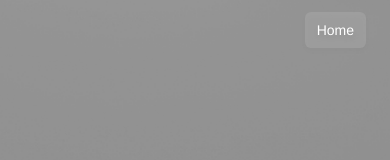
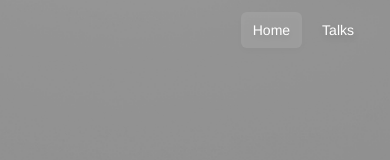
Before and after one commit to ErinCGallagher/personal-nextjs-website, a Next.js app: page / in a window 390 px wide. Shown: the top 160 px of the page. Built offline with nearby package versions, Linux system fonts and the light colour scheme.

Commit message:
update mobile header logic

```diff
--- a/app/components/header.tsx
+++ b/app/components/header.tsx
@@ -7,10 +7,10 @@ export default function Header() {
   const pathname = usePathname() || "/"
 
   const links = [
-    { href: "/", label: "Home" },
-    { href: "/talks", label: "Talks" },
-    // { href: "/blog", label: "Blog" },
-    { href: "/game", label: "Game" },
+    { href: "/", label: "Home", mobile: true },
+    { href: "/talks", label: "Talks", mobile: true },
+    // { href: "/blog", label: "Blog", mobile: true },
+    { href: "/game", label: "Game", mobile: false },
   ]
   // Make header transparent and sit over the page on all routes
   const headerClass = "absolute top-0 left-0 w-full z-20"
@@ -28,8 +28,8 @@ export default function Header() {
               ? linkBase + " bg-white/10"
               : linkBase + " hover:bg-white/10"
 
-            // Hide non-Home links on mobile
-            const hideOnMobile = l.href !== "/" ? " hidden md:block" : ""
+            // Hide links on mobile if mobile is false
+            const hideOnMobile = !l.mobile ? " hidden md:block" : ""
 
             return (
               <Link key={l.href} href={l.href} className={linkClass + hideOnMobile}>
```
